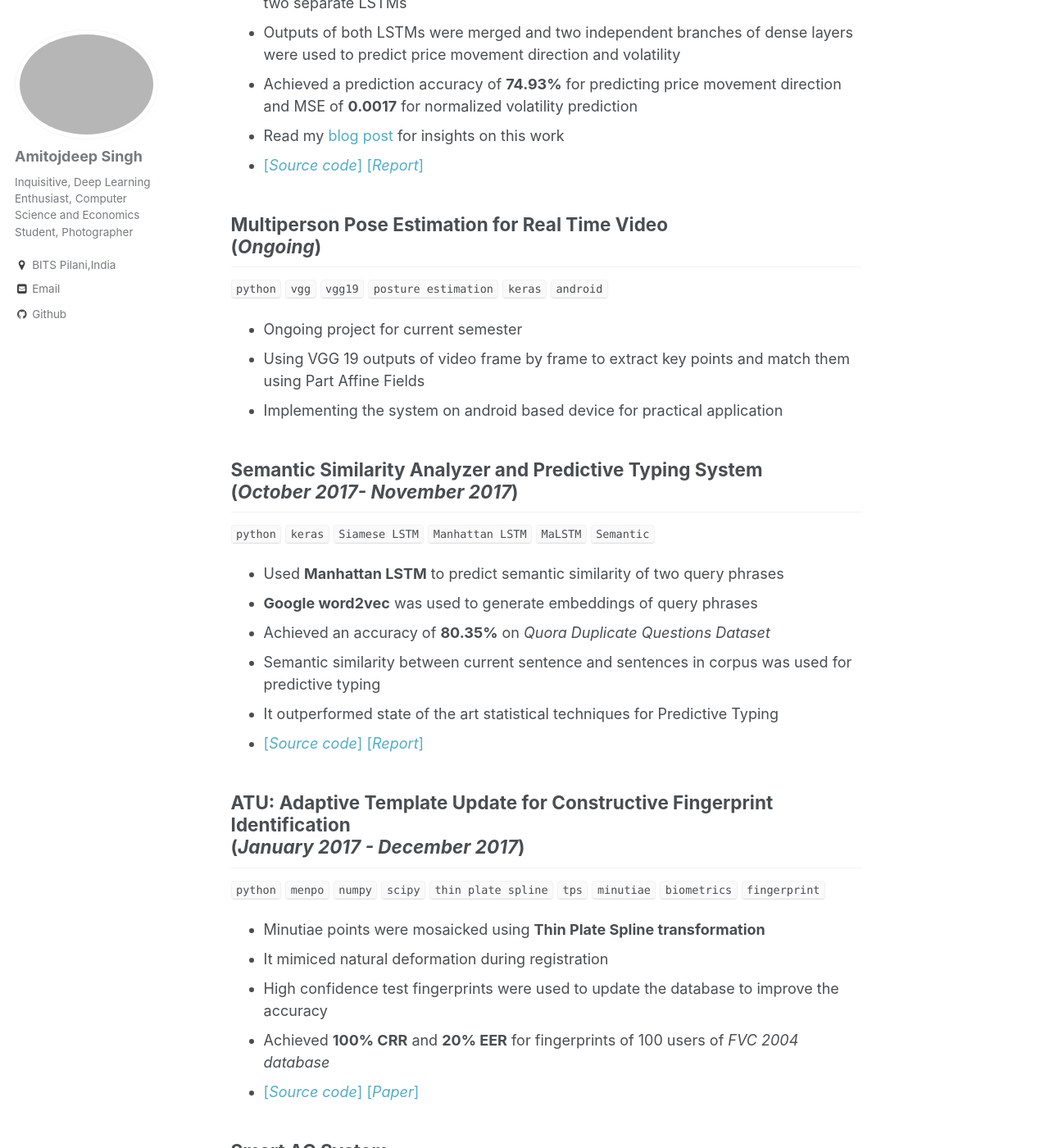
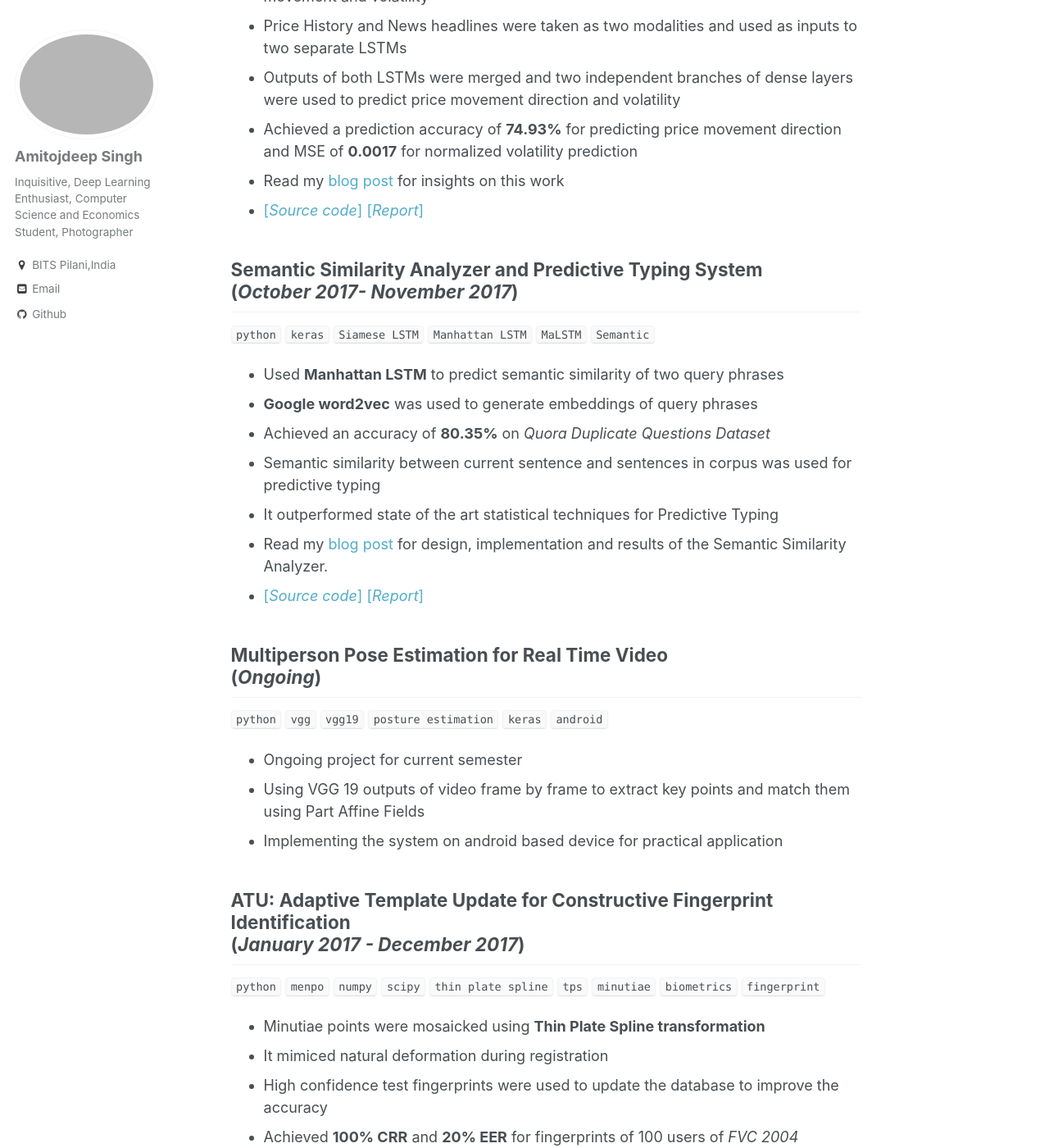
Before and after one commit to amitojdeep/amitojdeep.github.io, a Jekyll site: the page built from _pages/projects.md, in a window 1280 px wide and 1400 px high, scrolled down 1058 px. Shown: the whole window at 82% size. Built offline with Jekyll 4.4.1, drawn with Linux system fonts in a browser that asks for light colours; some of the changed lines change nothing that is shown; some of the changed text lies outside the part shown.

Commit message:
Update projects.md

```diff
--- a/_pages/projects.md
+++ b/_pages/projects.md
@@ -1,14 +1,14 @@
 ---
 permalink: /Projects/
-title: ""
+title: "Projects"
 excerpt: ""
 author_profile: true
 fullwidth: true
 redirect_from:
 ---
-# Projects
+# Research Projects
 
-Some of the projects that I have done in recent times are:
+Some of the projects that I have done in recent times are briefly described here along with links to their blog posts, reports and github repositories.
 
 ## Deep Convolutional Neural Networks for Traffic Sign Recognition & Detection  <br> (_June 2017 - July 2017_)
 `keras` `theano` `deep learning` `gtsrb` `gtsdb` `vgg` `vgg16` <br>
@@ -29,13 +29,6 @@
 * Read my [blog post](https://amitojdeep.github.io/amitoj-blogs/2017/12/30/deep-stock-preds.html) for insights on this work
 * [[_Source code_]](https://github.com/amitojdeep/deep-stock-preds) [[_Report_]](https://github.com/amitojdeep/deep-stock-preds/raw/master/Deep%20Learning%20for%20Stock%20Price%20Prediction.pdf)
 
-
-## Multiperson Pose Estimation for Real Time Video <br> (_Ongoing_)
-`python` `vgg` `vgg19` `posture estimation` `keras` `android` <br>
-* Ongoing project for current semester
-* Using VGG 19 outputs of video frame by frame to extract key points and match them using Part Affine Fields
-* Implementing the system on android based device for practical application
-
 ## Semantic Similarity Analyzer and Predictive Typing System <br>(_October 2017- November 2017_)
 `python` `keras` `Siamese LSTM` `Manhattan LSTM` `MaLSTM` `Semantic` <br>
 * Used **Manhattan LSTM** to predict semantic similarity of two query phrases
@@ -43,7 +36,14 @@
 * Achieved an accuracy of **80.35%** on *Quora Duplicate Questions Dataset*
 * Semantic similarity between current sentence and sentences in corpus was used for predictive typing
 * It outperformed state of the art statistical techniques for Predictive Typing
+* Read my [blog post](https://amitojdeep.github.io/amitoj-blogs/2017/12/31/semantic-similarity.html) for design, implementation and results of the Semantic Similarity Analyzer.
 * [[_Source code_]](https://github.com/amitojdeep/predictive-typing) [[_Report_]](https://github.com/amitojdeep/predictive-typing/raw/master/report.pdf)
+
+## Multiperson Pose Estimation for Real Time Video <br> (_Ongoing_)
+`python` `vgg` `vgg19` `posture estimation` `keras` `android` <br>
+* Ongoing project for current semester
+* Using VGG 19 outputs of video frame by frame to extract key points and match them using Part Affine Fields
+* Implementing the system on android based device for practical application
 
 ## ATU: Adaptive Template Update for Constructive Fingerprint Identification <br>(_January 2017 - December 2017_)
 `python`  `menpo` `numpy` `scipy` `thin plate spline` `tps` `minutiae` `biometrics` `fingerprint` <br>
```
